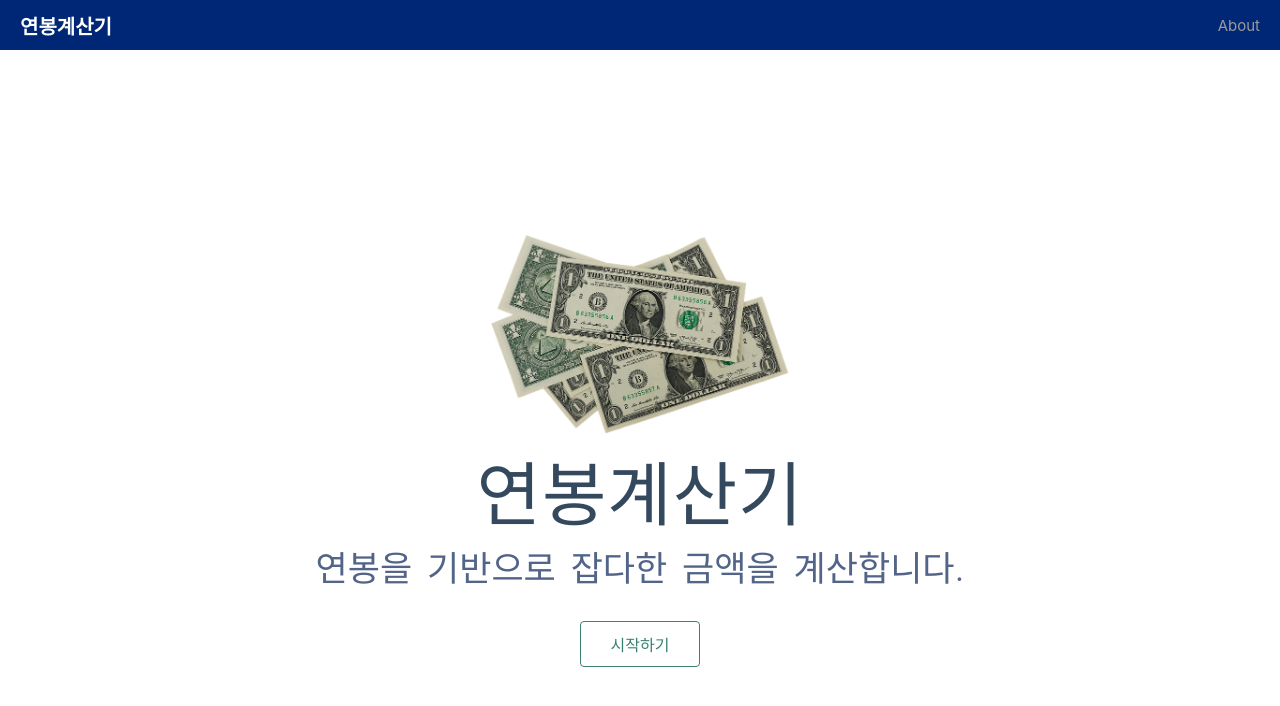
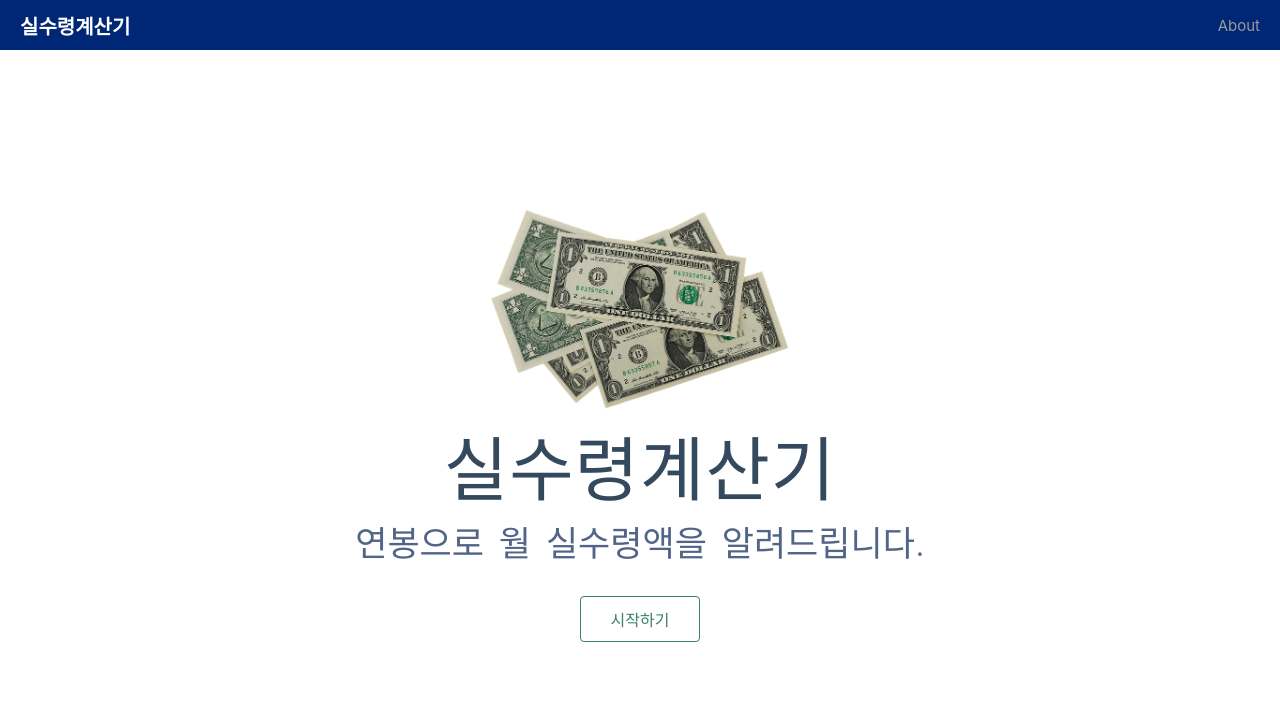
Before and after one commit to JongHoo/calculate-salary, a Nuxt app: page / in a window 1280 px wide. Shown: the top 706 px of the page. Built offline with nearby package versions, Linux system fonts and the light colour scheme.

Commit message:
Design Improvement

```diff
--- a/layouts/default.vue
+++ b/layouts/default.vue
@@ -1,9 +1,9 @@
 <template lang="pug">
   .main
     .header
-      span.title 연봉계산기
+      span.title 실수령계산기
       span.about About
-    nuxt
+    nuxt.router
 </template>
 
 <style scoped lang="less">
@@ -27,6 +27,9 @@
       color: #9b9b9b;
     }
   }
+}
+.router {
+  min-height: calc(100vh - 50px);
 }
 </style>
 <style>
--- a/pages/calculate.vue
+++ b/pages/calculate.vue
@@ -37,7 +37,6 @@ export default {
 .calculate {
   padding-top: 20px;
   margin: 0 auto;
-  min-height: 100vh;
   display: flex;
   justify-content: center;
   align-items: center;
--- a/pages/index.vue
+++ b/pages/index.vue
@@ -2,8 +2,8 @@
   .index
     .main-wrapper
       img.main-image(src="@/assets/images/dollar.png")
-      h1.title 연봉계산기
-      h2.subtitle 연봉을 기반으로 잡다한 금액을 계산합니다.
+      h1.title 실수령계산기
+      h2.subtitle 연봉으로 월 실수령액을 알려드립니다.
       .links
         NuxtLink.button--green(to="/calculate") 시작하기
 </template>
@@ -17,7 +17,6 @@ export default {
 <style lang="less">
 .index {
   margin: 0 auto;
-  min-height: 100vh;
   display: flex;
   justify-content: center;
   align-items: center;
--- a/pages/result.vue
+++ b/pages/result.vue
@@ -88,7 +88,6 @@ export default {
 <style scoped lang="less">
 .result {
   margin: 0 auto;
-  min-height: 100vh;
   display: flex;
   justify-content: center;
   align-items: center;
@@ -100,7 +99,7 @@ export default {
     & > .header {
       margin-bottom: 10px;
       font-weight: bold;
-      font-size: 25px;
+      font-size: 20px;
     }
   }
 
```
